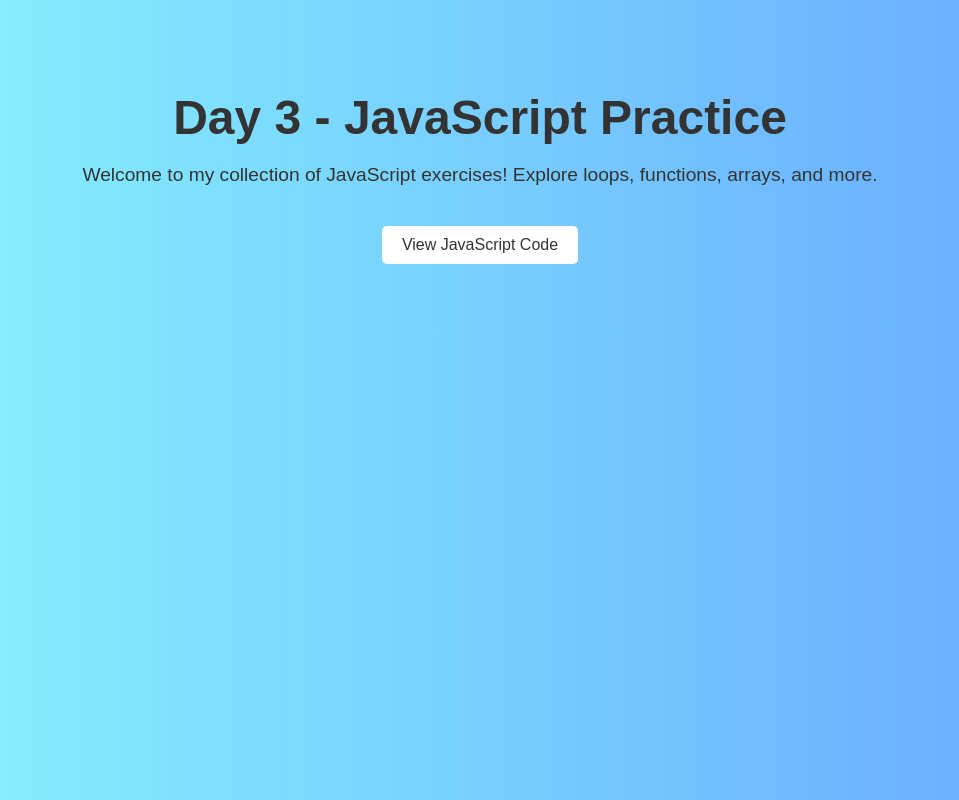
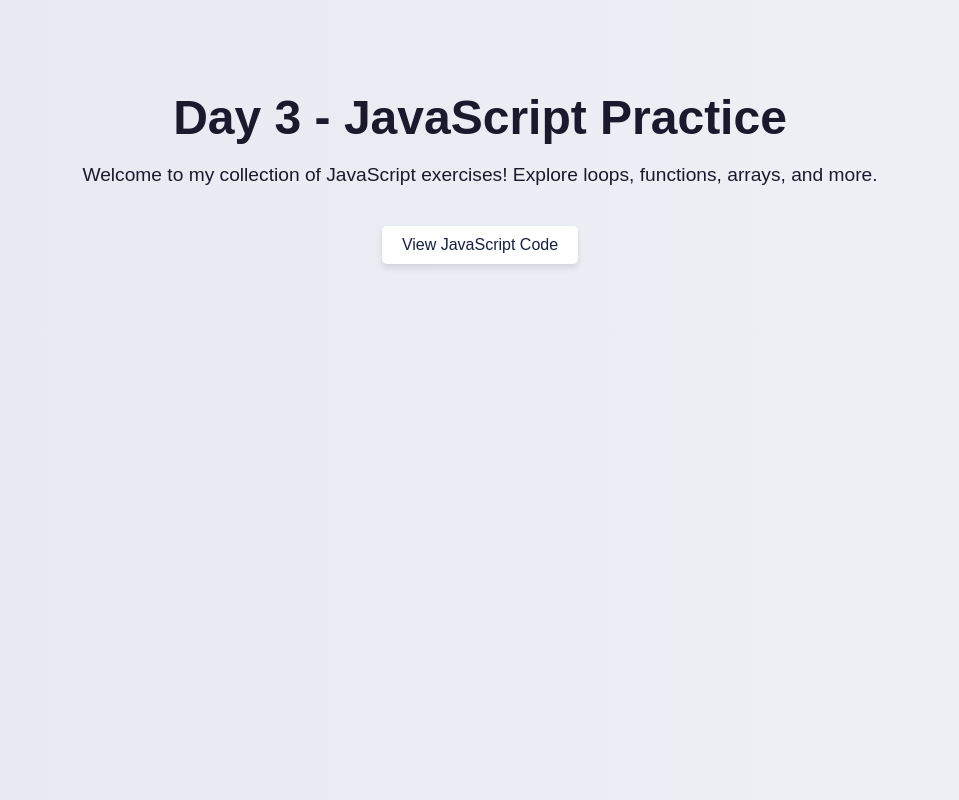
Before and after one commit to ananyasaktheedharan-ps/myprogram, a plain HTML site: page index.html in a window 1280 px wide. Shown: the whole page, without its empty margins (160-1119 px from the left). Drawn offline with Linux system fonts and the light colour scheme.

Commit message:
Update index.html

```diff
--- a/index.html
+++ b/index.html
@@ -1,4 +1,3 @@
-
 <!DOCTYPE html>
 <html lang="en">
 <head>
@@ -8,8 +7,10 @@
     <style>
         body {
             font-family: Arial, sans-serif;
-            background: linear-gradient(to right, #89f7fe, #66a6ff);
-            color: #333;
+            /* Changed: Soft, modern gradient (light gray/blue) */
+            background: linear-gradient(to right, #e6e9f0, #eef1f5);
+            /* Changed: Very dark text for contrast */
+            color: #1a1a2e;
             text-align: center;
             padding: 50px;
         }
@@ -24,14 +25,19 @@
             display: inline-block;
             margin-top: 20px;
             padding: 10px 20px;
-            background-color: #fff;
-            color: #333;
+            /* Changed: Clean white button background */
+            background-color: #ffffff;
+            /* Changed: Contrasting deep indigo color for button text */
+            color: #16213e;
             text-decoration: none;
             border-radius: 5px;
             transition: 0.3s;
+            /* Added a subtle shadow to make the button pop */
+            box-shadow: 0 4px 6px rgba(0, 0, 0, 0.1);
         }
         a:hover {
-            background-color: #f0f0f0;
+            /* Changed: Subtle hover color */
+            background-color: #f5f5f5;
         }
     </style>
 </head>
```
